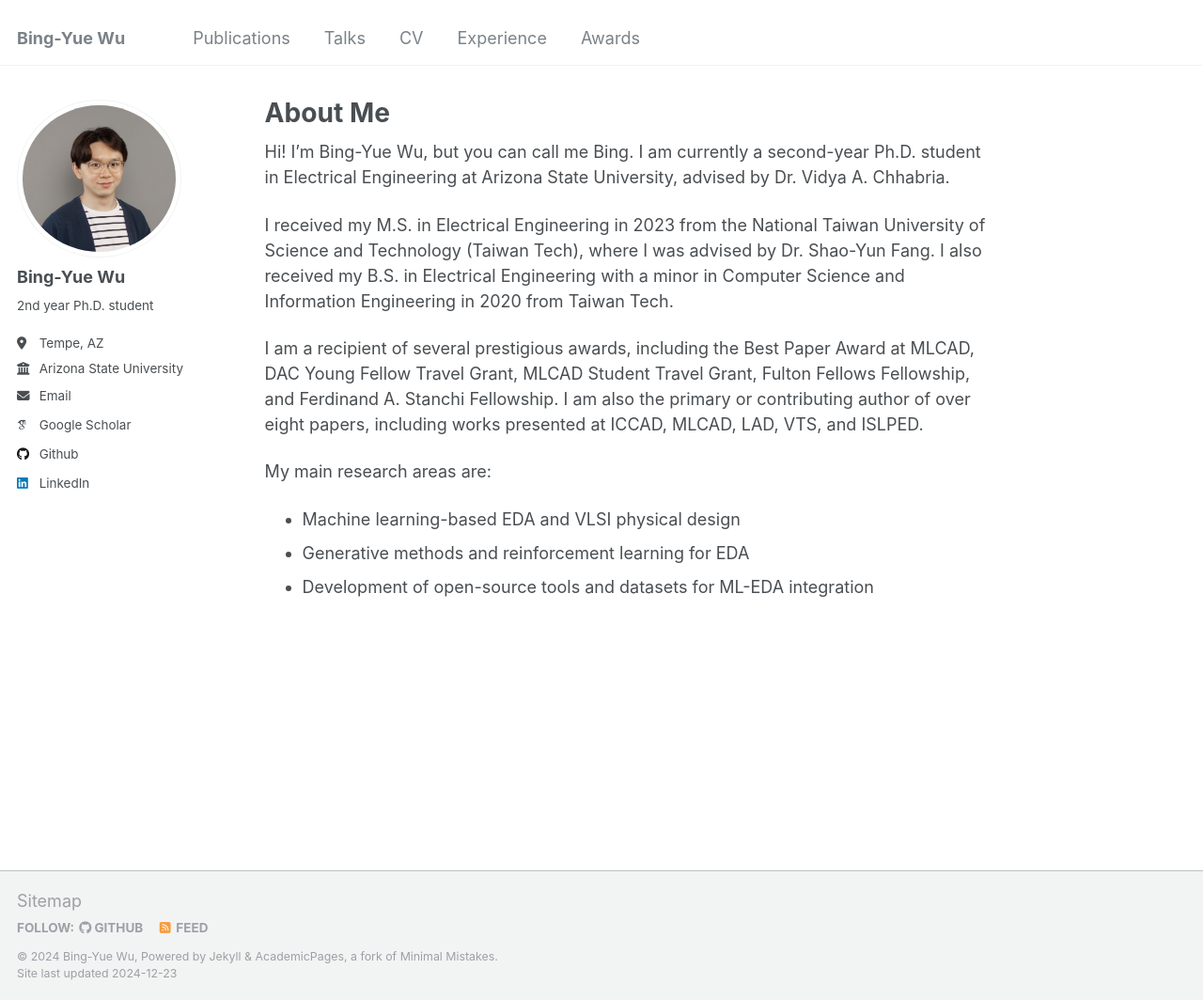
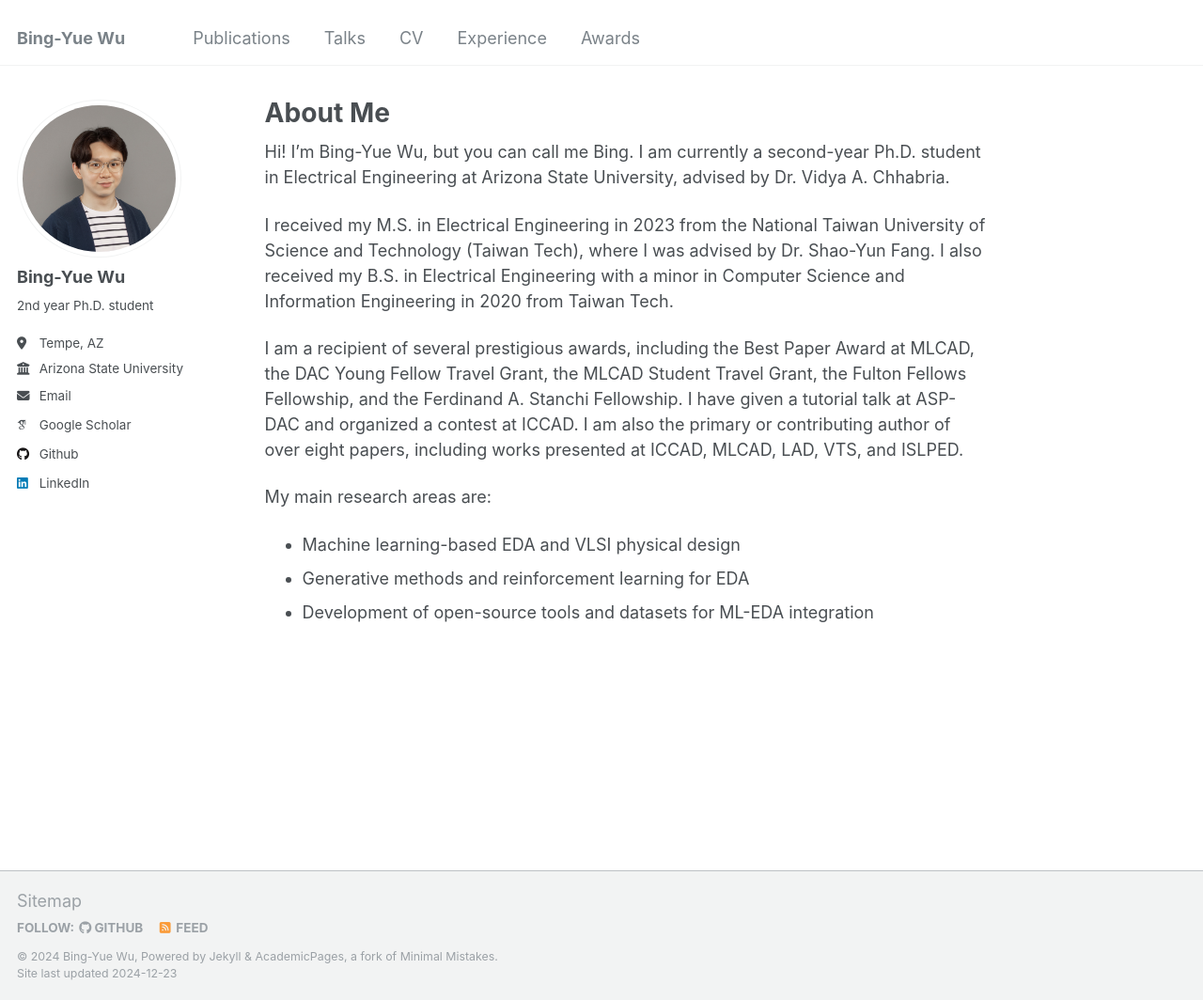
Before and after one commit to bingyuew/bingyuew.github.io, a Jekyll site: the page built from _pages/about.md, in a window 1280 px wide and 1064 px high. Shown: the whole window at 94% size. Built offline with Jekyll 4.4.1, drawn with Linux system fonts in a browser that asks for light colours; some web fonts are replaced.

Commit message:
update website
Signed-off-by: Bing-Yue Wu <bingyuew@Bing-Yues-MacBook-Air.local>

```diff
--- a/_pages/about.md
+++ b/_pages/about.md
@@ -11,7 +11,7 @@
 
 I received my M.S. in Electrical Engineering in 2023 from the National Taiwan University of Science and Technology (Taiwan Tech), where I was advised by Dr. Shao-Yun Fang. I also received my B.S. in Electrical Engineering with a minor in Computer Science and Information Engineering in 2020 from Taiwan Tech.
 
-I am a recipient of several prestigious awards, including the Best Paper Award at MLCAD, DAC Young Fellow Travel Grant, MLCAD Student Travel Grant, Fulton Fellows Fellowship, and Ferdinand A. Stanchi Fellowship. I am also the primary or contributing author of over eight papers, including works presented at ICCAD, MLCAD, LAD, VTS, and ISLPED.
+I am a recipient of several prestigious awards, including the Best Paper Award at MLCAD, the DAC Young Fellow Travel Grant, the MLCAD Student Travel Grant, the Fulton Fellows Fellowship, and the Ferdinand A. Stanchi Fellowship. I have given a tutorial talk at ASP-DAC and organized a contest at ICCAD. I am also the primary or contributing author of over eight papers, including works presented at ICCAD, MLCAD, LAD, VTS, and ISLPED.
 
 
 My main research areas are:
```
